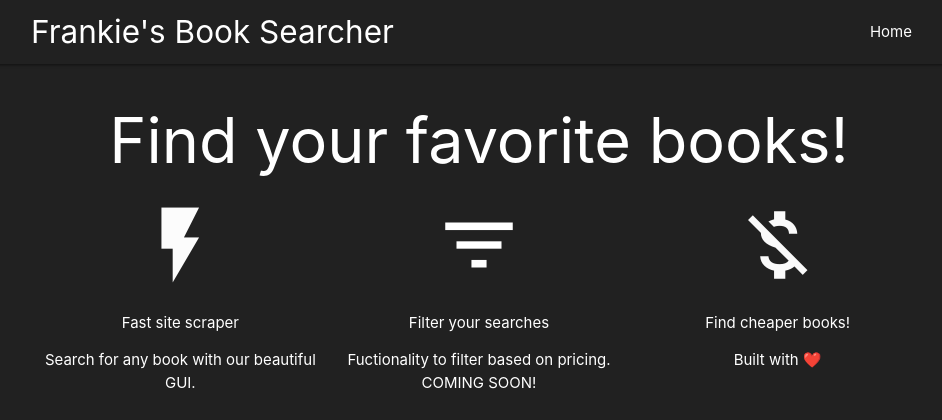
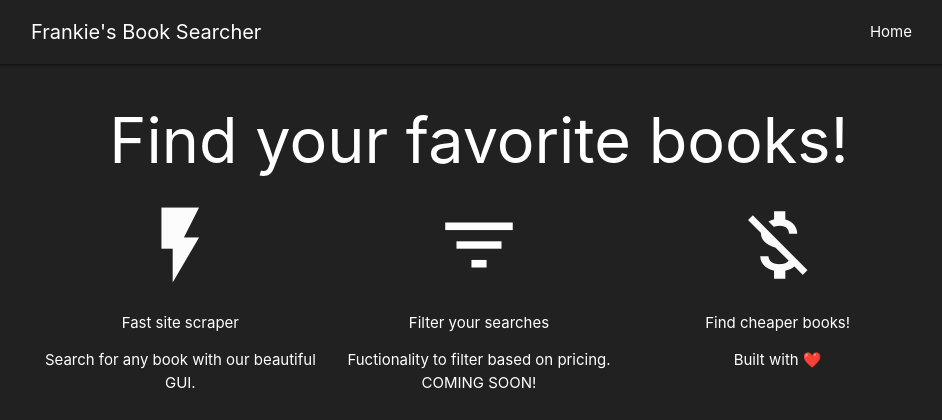
Before and after one commit to fcuellar/booksearcher, a Django app: page / in a window 1280 px wide. Shown: the top 420 px of the page, without its empty margins (161-1103 px from the left). Run offline with Django 3.2, Linux system fonts and the light colour scheme.

Commit message:
CSS and GUI changes

```diff
--- a/scrapper/templates/scrapper/base.html
+++ b/scrapper/templates/scrapper/base.html
@@ -15,11 +15,11 @@
     </head>
     <body class = '#424242 grey darken-4    ' >
         <nav class = '#212121 grey darken-4        ' >
-            <div class = "container">
-                <div class="nav-wrapper" class="" >
-                    <a  href="/" class="brand-logo">Frankie's Book Searcher </a>
-                    <ul id="nav-mobile" class="right">
-                        <li><a href="/">Home</a> </li>
+            <div class = "container" >
+                <div class="nav-wrapper" class="">
+                    <a  href="/" style="font-size: 15pt">Frankie's Book Searcher </a>
+                    <ul id="nav-mobile" class="right" >
+                        <li  ><a  href="/">Home</a> </li>
                     </ul>
                 </div>
             </div>
@@ -57,11 +57,12 @@
 
 
             </div>
-            <form action="{% url 'new_search' %} " method ="post">
+
+            <form action="{% url 'new_search' %} " method ="post" >
                 {% csrf_token %}
 
               <input class = 'white-text darken-4'type="text" name="search" placeholder="Search for your favorite book by name, author, or subject!">
-              <button class="btn waves-effect waves-light" type="submit" name="action">Submit
+              <button class="btn waves-effect waves-light"  type="submit" name="action">Submit
                   <i class="material-icons right">flash_on</i>
               </button>
 
--- a/scrapper/templates/scrapper/new_search.html
+++ b/scrapper/templates/scrapper/new_search.html
@@ -40,7 +40,7 @@
                         <a  href="{{cbooks.1}}"><img src="{{cbooks.2}}" alt="{{cbooks.0}}" ></a>
                     </div>
                     <div class="card-content" style="min-height:100px" >
-                        <p class="white-text text-darken-2"  style="text-align: center" >{{cbooks.0}}</p>
+                        <p class="white-text text-darken-2"   style="font-size:13px; text-align:center" >{{cbooks.0}}</p>
                     </div>
                     <div class="card-action" style="text-align: center" style="display: justify">
                         <a class="white-text text-darken-2" href="{{cbooks.1}}">listing: ${{cbooks.3}}</a>
```
Also changed, not shown: db.sqlite3.
